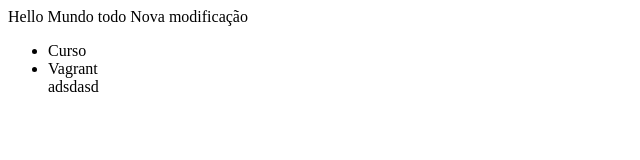
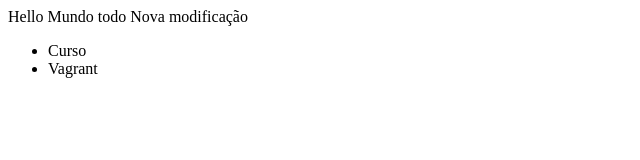
Before and after one commit to gitgabiru/alura-git, a plain HTML site: page index.html in a window 1280 px wide. Shown: the full height of the page, 0-640 px from the left. Drawn offline with Linux system fonts and the light colour scheme.

Commit message:
Revert "ops"
This reverts commit fb52e7fd09cd24e652673749bb52219916164f66.

```diff
--- a/index.html
+++ b/index.html
@@ -16,7 +16,6 @@
 	<ul>
 		<li>Curso</li>
 		<li>Vagrant</li>
-		adsdasd
 	</ul>
 </body>
 
```
